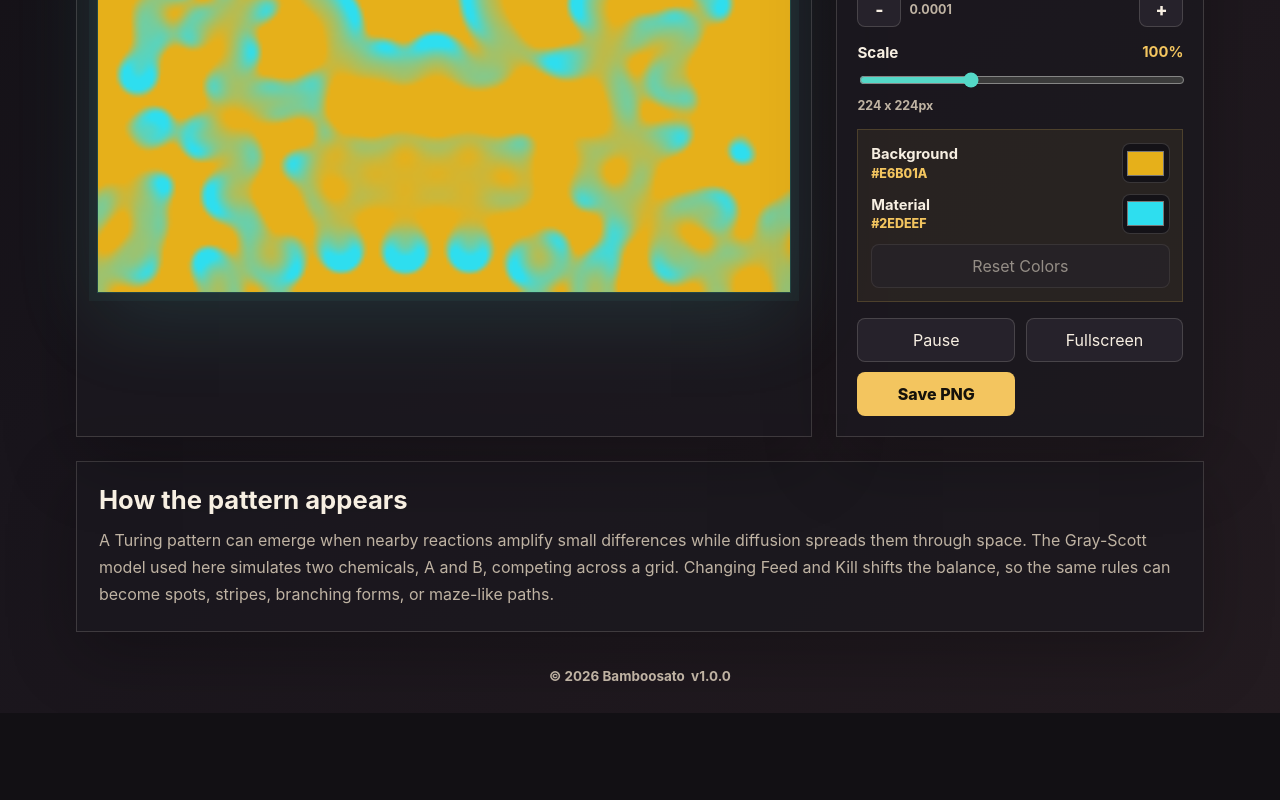
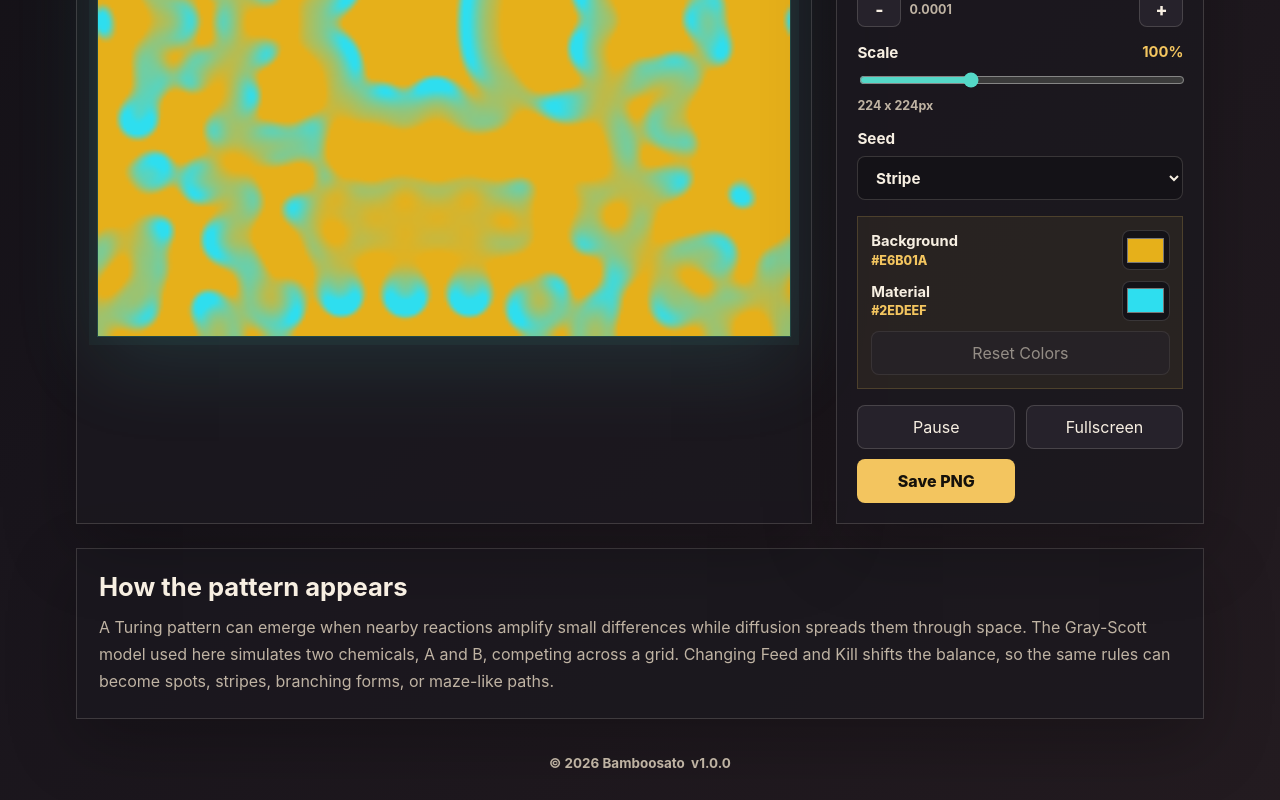
Before and after one commit to Bamboosato/turing-pattern-lab, a React (Vite) app: page / in a window 1280 px wide. Shown: the part 777-1577 px from the top of the page. Before the commit the page ends 1490 px from the top, so only its background shows below. Built offline with nearby package versions, Linux system fonts and the light colour scheme.

Commit message:
Add seed mode selector (#18)

```diff
--- a/src/App.tsx
+++ b/src/App.tsx
@@ -27,6 +27,7 @@ import {
   normalizeHexColor,
   type PatternPalette,
 } from './simulation/palette';
+import { SEED_MODE_OPTIONS, isSeedMode } from './simulation/seedModes';
 import type { ReactionDiffusionParams, SeedMode } from './simulation/types';
 
 const APP_CANVAS_VIEW_QUERY = '(max-width: 820px), (pointer: coarse)';
@@ -303,6 +304,15 @@ function App() {
     if (typeof savedUserPreset?.scalePercent === 'number') {
       setScalePercent(savedUserPreset.scalePercent);
     }
+  };
+
+  const handleSeedModeChange = (value: string) => {
+    if (!isSeedMode(value)) {
+      return;
+    }
+
+    setSelectedPresetId(null);
+    resetSimulation(params, value);
   };
 
   const handleFeedChange = (feed: number) => {
@@ -677,6 +687,21 @@ function App() {
             </span>
           </label>
 
+          <label className="field">
+            <span>Seed</span>
+            <select
+              value={seedMode}
+              onChange={(event) => handleSeedModeChange(event.target.value)}
+              aria-label="Initial seed pattern"
+            >
+              {SEED_MODE_OPTIONS.map((option) => (
+                <option key={option.value} value={option.value}>
+                  {option.label}
+                </option>
+              ))}
+            </select>
+          </label>
+
           <div className="palette-control" aria-label="Pattern colors">
             <label className="color-field">
               <span>
--- a/src/presets/userPresets.ts
+++ b/src/presets/userPresets.ts
@@ -1,5 +1,6 @@
 import { BASE_DIFFUSION, FEED_RANGE, KILL_RANGE, clamp, roundParam } from '../simulation/random';
 import { normalizeHexColor, type PatternPalette } from '../simulation/palette';
+import { isSeedMode } from '../simulation/seedModes';
 import { SIMULATION_SCALE_RANGE } from '../simulation/size';
 import type { ReactionDiffusionParams, SeedMode } from '../simulation/types';
 import type { PatternPreset } from './presets';
@@ -8,7 +9,6 @@ export const USER_PRESETS_STORAGE_KEY = 'turing-pattern-lab:user-presets:v1';
 
 const USER_PRESET_ID_PREFIX = 'user:';
 const MAX_USER_PRESETS = 30;
-const SEED_MODES = new Set<SeedMode>(['center', 'stripe', 'spots', 'web', 'noise']);
 
 export type UserPreset = PatternPreset & {
   createdAt: number;
@@ -250,10 +250,6 @@ function isValidUserPreset(preset: UserPreset): boolean {
   return Boolean(parseUserPreset(preset));
 }
 
-function isSeedMode(value: unknown): value is SeedMode {
-  return typeof value === 'string' && SEED_MODES.has(value as SeedMode);
-}
-
 function isRecord(value: unknown): value is Record<string, unknown> {
   return Boolean(value) && typeof value === 'object';
 }
--- /dev/null
+++ b/src/simulation/seedModes.ts
@@ -0,0 +1,22 @@
+import type { SeedMode } from './types';
+
+type SeedModeOption = {
+  value: SeedMode;
+  label: string;
+};
+
+export const SEED_MODE_OPTIONS = [
+  { value: 'center', label: 'Center' },
+  { value: 'stripe', label: 'Stripe' },
+  { value: 'spots', label: 'Spots' },
+  { value: 'web', label: 'Web' },
+  { value: 'noise', label: 'Noise' },
+] satisfies SeedModeOption[];
+
+const SEED_MODE_VALUES = new Set<SeedMode>(
+  SEED_MODE_OPTIONS.map((option) => option.value),
+);
+
+export function isSeedMode(value: unknown): value is SeedMode {
+  return typeof value === 'string' && SEED_MODE_VALUES.has(value as SeedMode);
+}
```
Also changed, not shown: 3 other files (tests, documents, lock files or other folders).
